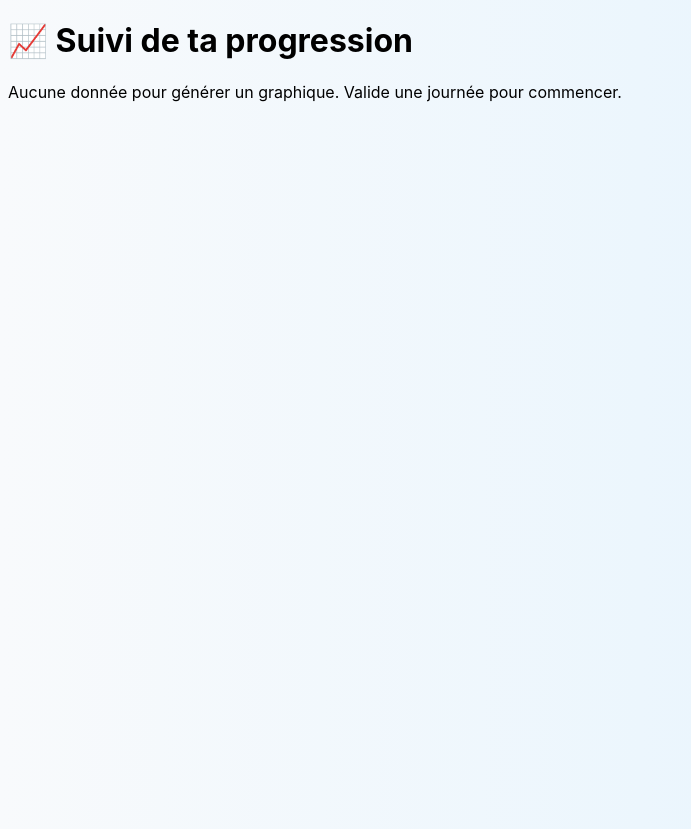
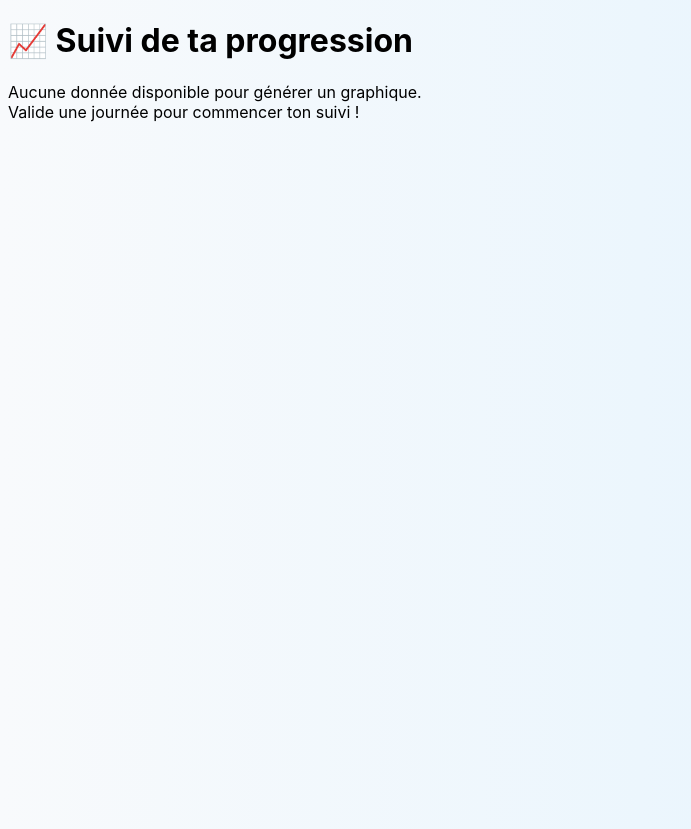
Before and after one commit to waiyarti/NourRise, a Next.js app: page /progression in a window 1280 px wide. Shown: the whole page, without its empty margins (0-691 px from the left). Built offline with nearby package versions, Linux system fonts and the light colour scheme.

Commit message:
Update progression.js

```diff
--- a/pages/progression.js
+++ b/pages/progression.js
@@ -1,4 +1,4 @@
-import { useEffect, useState } from "react";
+import { useState, useEffect } from "react";
 import GraphiqueEvolution from "../composants/GraphiqueEvolution";
 import GraphiqueNote from "../composants/GraphiqueNote";
 
@@ -13,15 +13,21 @@
   }, []);
 
   return (
-    <div className="p-8 max-w-6xl mx-auto">
-      <h1 className="text-3xl font-extrabold mb-6 text-blue-700">📈 Suivi de ta progression</h1>
+    <div className="p-10 max-w-7xl mx-auto fade-in">
+      <h1 className="text-4xl font-extrabold text-center mb-10 text-purple-600 tracking-wide">
+        📈 Suivi de ta progression
+      </h1>
+
       {historique.length > 0 ? (
-        <>
+        <div className="space-y-12">
           <GraphiqueEvolution historique={historique} />
           <GraphiqueNote historique={historique} />
-        </>
+        </div>
       ) : (
-        <p className="text-gray-500">Aucune donnée pour générer un graphique. Valide une journée pour commencer.</p>
+        <p className="text-center text-gray-500 text-lg mt-10">
+          Aucune donnée disponible pour générer un graphique.<br />
+          Valide une journée pour commencer ton suivi !
+        </p>
       )}
     </div>
   );
```
